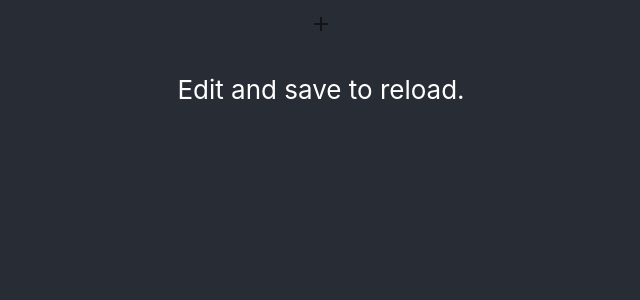
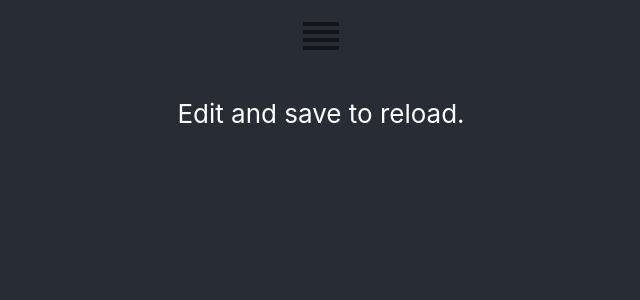
Before and after one commit to imciflam/poetry-site, a React (Create React App) app: page / in a window 1280 px wide. Shown: the top 300 px of the page, without its empty margins (319-959 px from the left). Built offline with nearby package versions, Linux system fonts and the light colour scheme.

Commit message:
+ new icon

```diff
--- a/src/components/BurgerMenu.js
+++ b/src/components/BurgerMenu.js
@@ -1,7 +1,16 @@
 import React from "react";
-import AddIcon from "@material-ui/icons/Add";
+import Burger from "@material-ui/icons/Reorder";
 import IconButton from "@material-ui/core/IconButton";
 import EnhancedMenu from "./EnhancedMenu";
+import { transcode } from "buffer";
+import { transform } from "@babel/core";
+
+const styles = {
+  largeIcon: {
+    fontSize: 'large',
+  }
+};
+
 
 const menuItems = [
   {
@@ -324,7 +333,8 @@ export default class Demo extends React.Component {
     return (
       <React.Fragment>
         <IconButton onClick={this.handleButtonClick}>
-          <AddIcon />
+          <Burger style={{ fontSize: "2em" }}
+          />
         </IconButton>
         <EnhancedMenu
           open={Boolean(anchorElement)}
```
